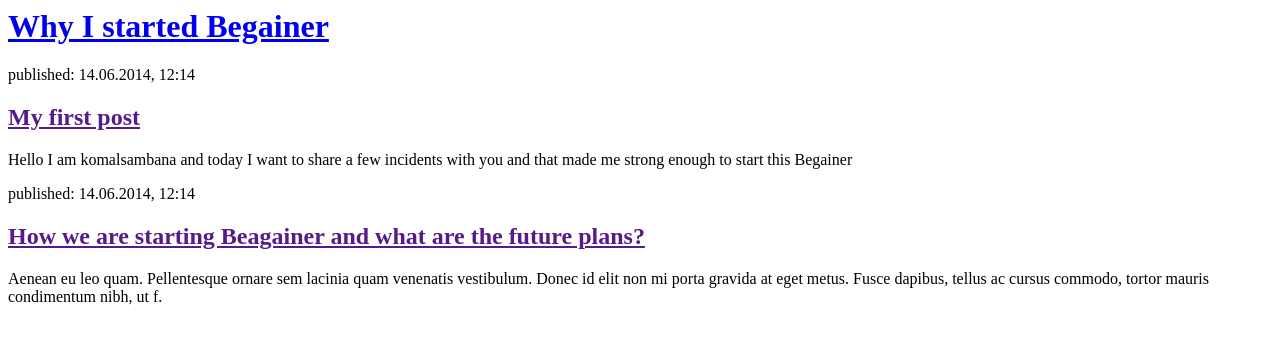
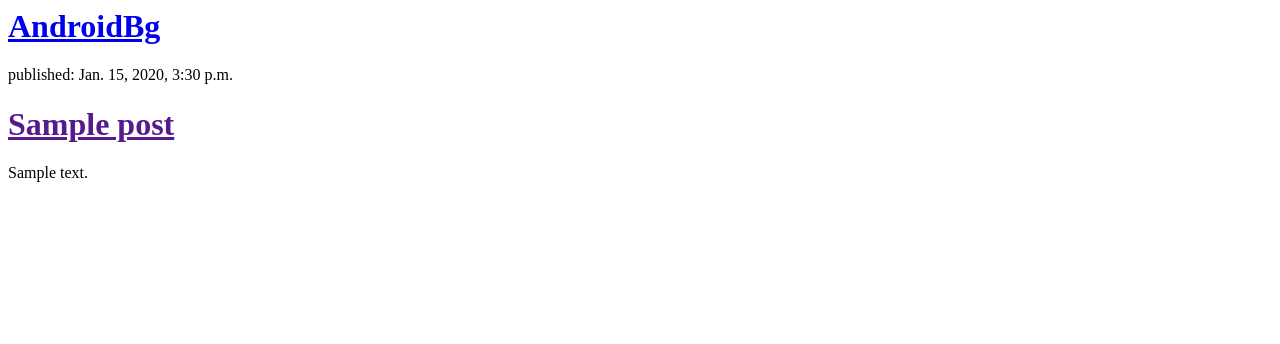
Before and after one commit to androidbg/my-first-blog, a Django app: template blog/templates/blog/post_list.html in a window 1280 px wide. Shown: the top 344 px of the page. Run offline with Django 3.2, Linux system fonts and the light colour scheme; the template is opened without the code that fills it: values that come from a table or form of the project are taken from there, others are empty; tables that the repository leaves empty hold one stand-in row (values such as "Sample post").

Commit message:
Modied view in the Html.

```diff
--- a/blog/templates/blog/post_list.html
+++ b/blog/templates/blog/post_list.html
@@ -3,21 +3,16 @@
         <title>Begainer</title>
     </head>
     <body>
-        <div>
-            <h1><a href="/">Why I started Begainer</a></h1>
-        </div>
+      <div>
+        <h1><a href="/">AndroidBg</a></h1>
+      </div>
 
-        <div>
-            <p>published: 14.06.2014, 12:14</p>
-            <h2><a href="">My first post</a></h2>
-            <p>Hello I am komalsambana and today I want to share a few incidents with you and that made me strong enough to
-            start this Begainer</p>
-        </div>
-
-        <div>
-            <p>published: 14.06.2014, 12:14</p>
-            <h2><a href="">How we are starting Beagainer and what are the future plans?</a></h2>
-            <p>Aenean eu leo quam. Pellentesque ornare sem lacinia quam venenatis vestibulum. Donec id elit non mi porta gravida at eget metus. Fusce dapibus, tellus ac cursus commodo, tortor mauris condimentum nibh, ut f.</p>
-        </div>
+{% for post in posts %}
+    <div>
+        <p>published: {{ post.published_date }}</p>
+        <h1><a href="">{{ post.title }}</a></h1>
+        <p>{{ post.text|linebreaksbr }}</p>
+    </div>
+{% endfor %}
     </body>
 </html>
```
Also changed, not shown: blog/views.py (+4 -3 lines).
